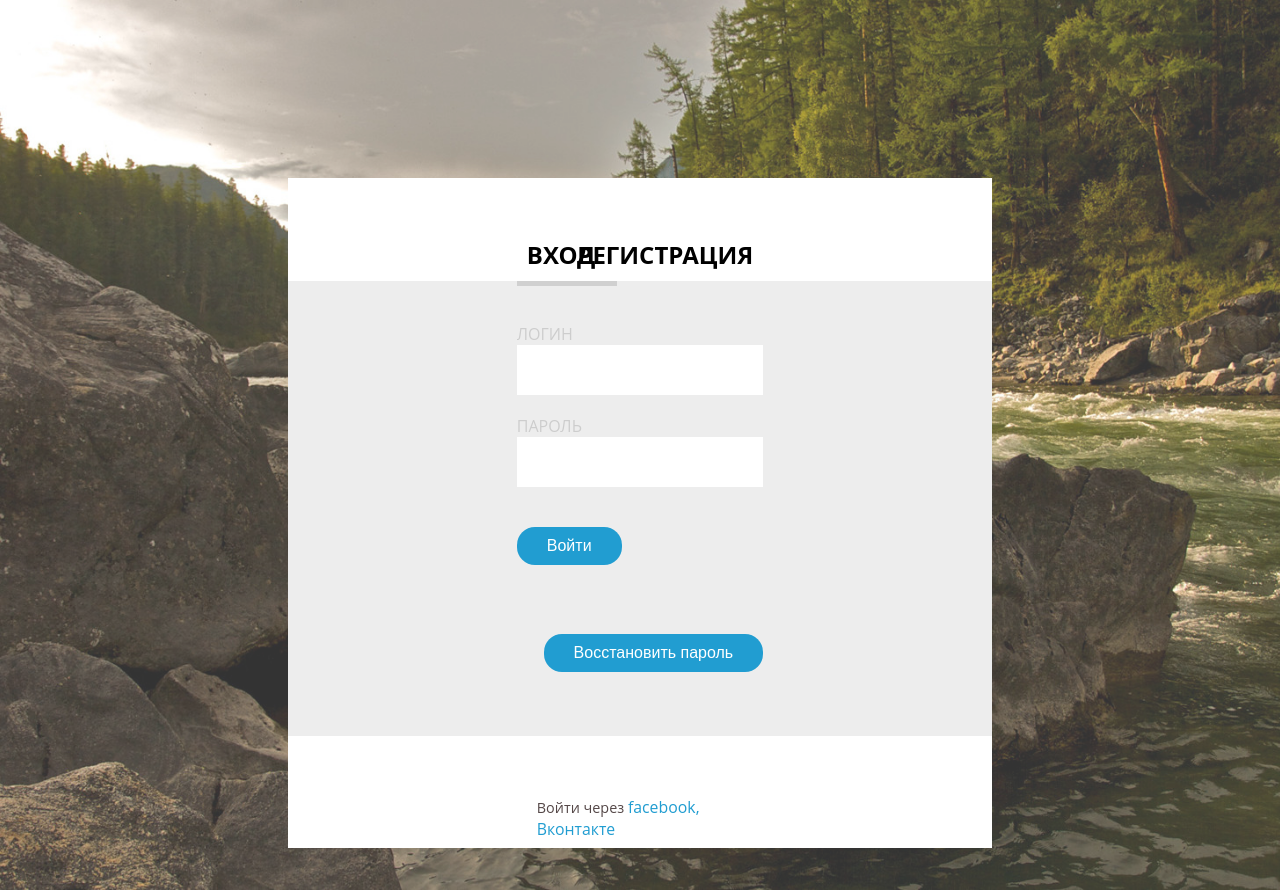
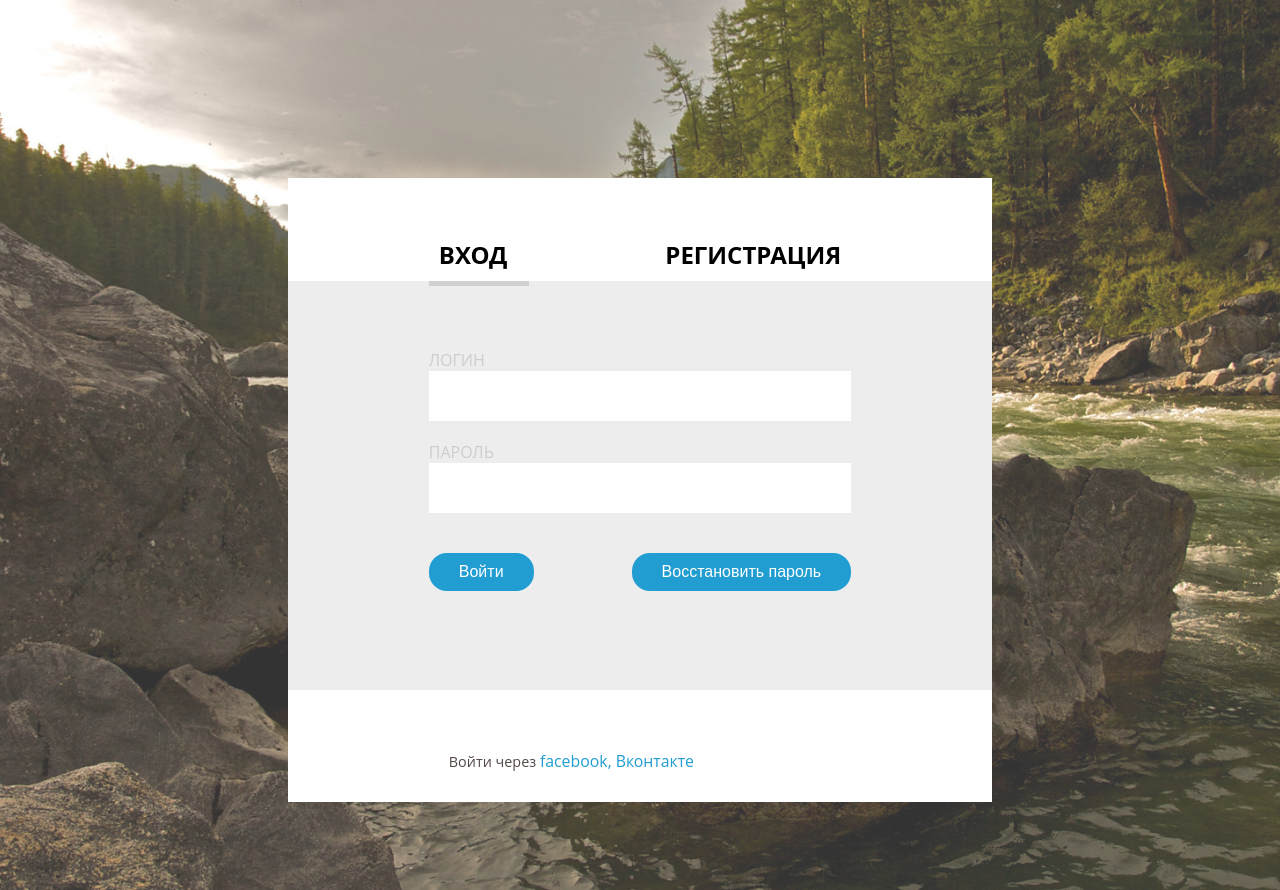
Before and after one commit to KateKorneeva/user-profile, a PHP site: page / in a window 1280 px wide. Run offline with PHP 8.4, Linux system fonts and the light colour scheme.

Commit message:
corrected login form so that it fits more screen wdth

```diff
--- a/style.css
+++ b/style.css
@@ -43,6 +43,7 @@ a {
 	position: relative;
 	top: 20%;
 	width: 55%;
+	min-width: 400px;
 	margin-right: auto;
 	margin-left: auto;
 	background-color: #ededed;
@@ -54,7 +55,8 @@ a {
 }
 
 .panel {
-	width: 35%;
+	min-width: 340px;
+	max-width: 60%;
 	margin: 0 auto;
 	overflow: hidden;
 }
@@ -65,7 +67,8 @@ a {
 }
 
 .tab-container {
-	width: 35%;
+	min-width: 340px;
+	max-width: 60%;
 	height: 100%;
 	margin: 0 auto;
 	position: relative;
@@ -103,7 +106,8 @@ a {
 }
 
 .bottom-container {
-	width: 35%;
+	min-width: 340px;
+	max-width: 60%;
 	margin: 0 auto;
 }
 
```
